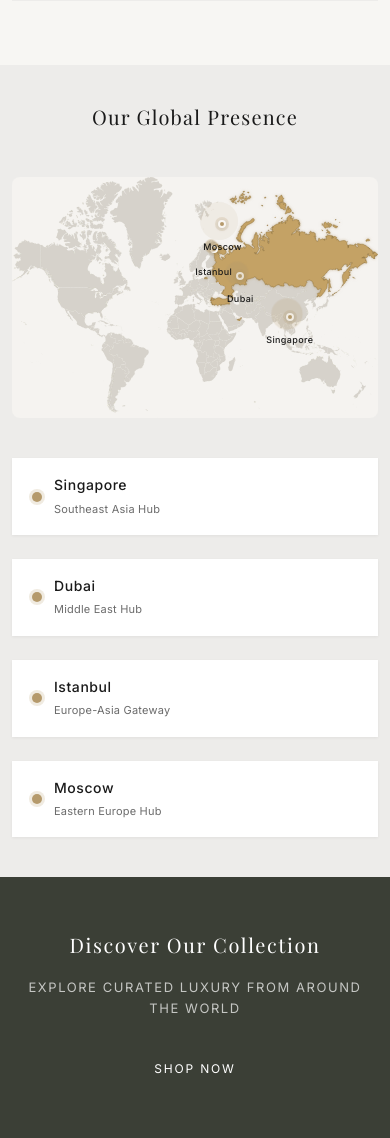
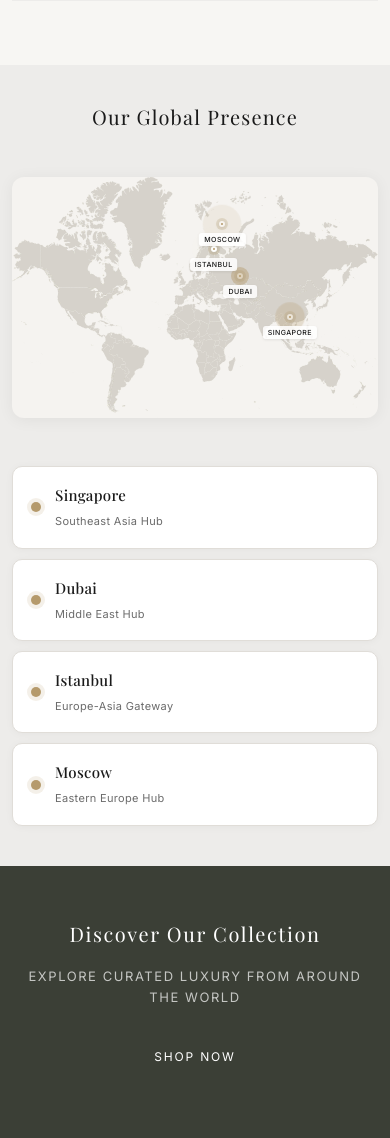
Before and after one commit to cypanized/lumiere-seconds, a Python web app: template templates/about.html in a window 390 px wide. Shown: the part 1489-2627 px from the top of the page. Run offline with Jinja, Linux system fonts and the light colour scheme; the template is opened without the code that fills it, so the values that code supplies are empty; some web fonts are replaced.

Commit message:
Redesign map section: smaller map, styled cards, city-only pins
- Reduced map max-width from 960px to 700px
- Removed country highlighting from SVG (cities highlighted by pins only)
- Restyled location cards with rounded corners, borders, hover effects
- Added background pill + uppercase styling to pin labels
- Improved responsive scaling for pins and cards at all breakpoints

Co-Authored-By: Claude Opus 4.6 <noreply@anthropic.com>

```diff
--- a/static/css/style.css
+++ b/static/css/style.css
@@ -752,15 +752,16 @@ h1, h2, h3 {
   background: var(--bg-alt);
 }
 .about-map-wrapper {
-  max-width: 960px;
+  max-width: 700px;
   margin: 0 auto;
 }
 .map-container {
   position: relative;
-  margin-bottom: 40px;
-  border-radius: 8px;
+  margin-bottom: 48px;
+  border-radius: 12px;
   overflow: hidden;
   background: #f5f3f0;
+  box-shadow: 0 2px 16px rgba(0,0,0,.06);
 }
 .world-map-img {
   display: block;
@@ -778,57 +779,69 @@ h1, h2, h3 {
   position: absolute;
   top: 50%;
   left: 50%;
-  width: 28px;
-  height: 28px;
-  margin: -14px 0 0 -14px;
+  width: 24px;
+  height: 24px;
+  margin: -12px 0 0 -12px;
   border-radius: 50%;
   background: var(--gold);
   opacity: 0;
   animation: pinPulse 2.5s ease-out infinite;
 }
-.city-pin:nth-child(2) .pin-glow { animation-delay: 0.5s; }
-.city-pin:nth-child(3) .pin-glow { animation-delay: 1.0s; }
-.city-pin:nth-child(4) .pin-glow { animation-delay: 1.5s; }
+.city-pin:nth-child(2) .pin-glow { animation-delay: 0.6s; }
+.city-pin:nth-child(3) .pin-glow { animation-delay: 1.2s; }
+.city-pin:nth-child(4) .pin-glow { animation-delay: 1.8s; }
 
 @keyframes pinPulse {
-  0% { transform: scale(0.5); opacity: 0.5; }
-  100% { transform: scale(2); opacity: 0; }
+  0% { transform: scale(0.5); opacity: 0.6; }
+  100% { transform: scale(2.5); opacity: 0; }
 }
 .pin-dot {
   display: block;
-  width: 10px;
-  height: 10px;
+  width: 8px;
+  height: 8px;
   border-radius: 50%;
   background: var(--gold);
   border: 2px solid #fff;
-  box-shadow: 0 0 0 3px rgba(181,154,108,.2), 0 1px 4px rgba(0,0,0,.15);
+  box-shadow: 0 0 0 3px rgba(181,154,108,.25), 0 1px 4px rgba(0,0,0,.15);
 }
 .pin-label {
   position: absolute;
-  top: 18px;
+  top: 16px;
   left: 50%;
   transform: translateX(-50%);
   white-space: nowrap;
   font-family: var(--font-body);
-  font-size: 10px;
+  font-size: 9px;
   font-weight: 500;
-  letter-spacing: .04em;
+  letter-spacing: .06em;
+  text-transform: uppercase;
   color: var(--text);
+  background: rgba(255,255,255,.85);
+  padding: 2px 6px;
+  border-radius: 3px;
+  box-shadow: 0 1px 3px rgba(0,0,0,.08);
 }
 
 /* Location cards */
 .about-locations {
   display: grid;
   grid-template-columns: repeat(4, 1fr);
-  gap: 24px;
+  gap: 16px;
 }
 .about-location-item {
   display: flex;
   align-items: center;
-  gap: 12px;
-  padding: 16px 20px;
+  gap: 14px;
+  padding: 20px 22px;
   background: var(--surface);
-  box-shadow: var(--shadow-sm);
+  border-radius: 10px;
+  box-shadow: 0 1px 8px rgba(0,0,0,.04);
+  border: 1px solid var(--border);
+  transition: box-shadow 0.2s ease, transform 0.2s ease;
+}
+.about-location-item:hover {
+  box-shadow: 0 4px 16px rgba(0,0,0,.08);
+  transform: translateY(-2px);
 }
 .location-dot {
   width: 10px;
@@ -836,18 +849,22 @@ h1, h2, h3 {
   border-radius: 50%;
   background: var(--gold);
   flex-shrink: 0;
-  box-shadow: 0 0 0 3px rgba(181,154,108,.2);
+  box-shadow: 0 0 0 4px rgba(181,154,108,.15);
 }
 .about-location-item strong {
   display: block;
-  font-size: 14px;
+  font-family: var(--font-display);
+  font-size: 15px;
   font-weight: 500;
-  letter-spacing: .04em;
+  letter-spacing: .02em;
+  color: var(--text);
+  margin-bottom: 2px;
 }
 .about-location-item span {
   font-size: 11px;
   color: var(--text-secondary);
-  letter-spacing: .02em;
+  letter-spacing: .03em;
+  font-weight: 400;
 }
 
 /* ============================================================
@@ -1442,9 +1459,10 @@ h1, h2, h3 {
   .td-product .td-brand { display: inline; margin-right: 6px; }
   .form-preview-img { width: 72px; height: 72px; }
   .footer-bottom { flex-direction: column; gap: 8px; align-items: center; }
-  .pin-label { font-size: 10px; padding: 2px 6px; }
-  .pin-dot { width: 8px; height: 8px; }
-  .pin-glow { width: 22px; height: 22px; }
+  .pin-label { font-size: 8px; padding: 1px 5px; }
+  .pin-dot { width: 6px; height: 6px; }
+  .pin-glow { width: 18px; height: 18px; margin: -9px 0 0 -9px; }
+  .about-map-wrapper { max-width: 100%; }
 }
 
 @media (max-width: 480px) {
@@ -1456,6 +1474,7 @@ h1, h2, h3 {
   .container { padding: 0 12px; }
   .about-hero { min-height: 240px; }
   .about-value-item { padding: 18px 16px; }
-  .about-locations { grid-template-columns: 1fr; }
-  .pin-label { font-size: 9px; }
+  .about-locations { grid-template-columns: 1fr; gap: 10px; }
+  .about-location-item { padding: 16px 18px; }
+  .pin-label { font-size: 7px; top: 12px; }
 }
--- a/templates/about.html
+++ b/templates/about.html
@@ -91,7 +91,7 @@
     <h2 class="section-title" style="text-align:center; margin-bottom: 48px;">Our Global Presence</h2>
     <div class="about-map-wrapper">
       <div class="map-container">
-        <img src="/static/images/world-map.svg?v=2" alt="World map showing Lumière Seconds locations" class="world-map-img" />
+        <img src="/static/images/world-map.svg?v=3" alt="World map showing Lumière Seconds locations" class="world-map-img" />
         <!-- City pins — positioned via CSS percentages based on Equirectangular projection -->
         <div class="city-pin" style="left:75.9%; top:57.9%;">
           <span class="pin-glow"></span>
```
Also changed, not shown: static/images/world-map.svg.
